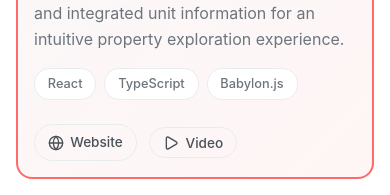
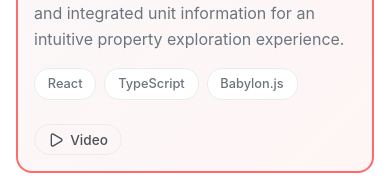
Before and after one commit to didikoh/myself, a React (Vite) app in the folder frontend/: page / in a window 390 px wide. Shown: the part 10864-11059 px from the top of the page. Built offline with nearby package versions, Linux system fonts and the light colour scheme; grey boxes are pictures that could not be loaded.

Commit message:
Disable website link for 540
Hide werbsite link in mobile to prevent unable to open

```diff
--- a/frontend/src/components/Projects/Projects.module.css
+++ b/frontend/src/components/Projects/Projects.module.css
@@ -617,4 +617,8 @@
     max-width: 100%;
     max-height: 80%;
   }
+
+  .projectLink.websiteLink {
+    display: none;
+  }
 }
--- a/frontend/src/components/Projects/Projects.tsx
+++ b/frontend/src/components/Projects/Projects.tsx
@@ -413,7 +413,7 @@ const Projects: React.FC = () => {
                           href={link.url}
                           target="_blank"
                           rel="noopener noreferrer"
-                          className={styles.projectLink}
+                          className={`${styles.projectLink} ${link.type === 'website' ? styles.websiteLink : ''}`}
                           whileHover={{ scale: 1.05 }}
                           whileTap={{ scale: 0.95 }}
                         >
```
